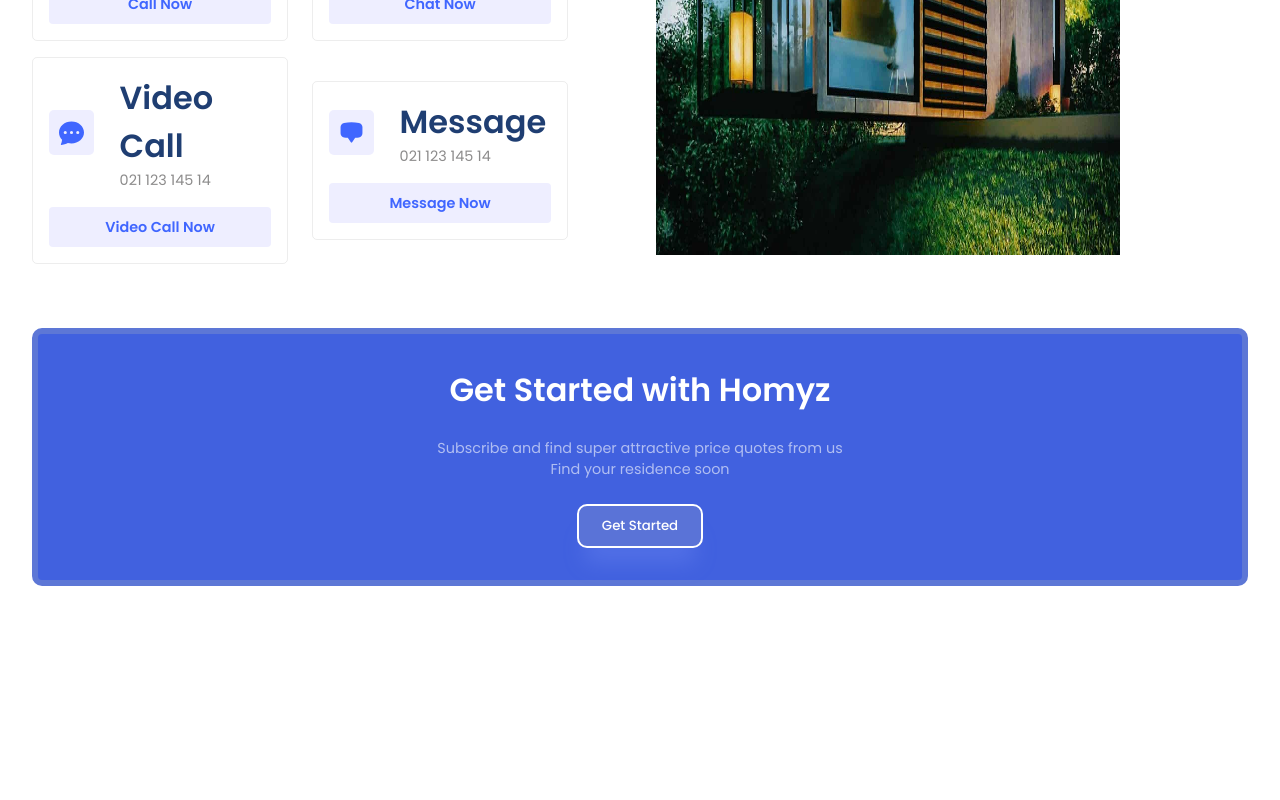
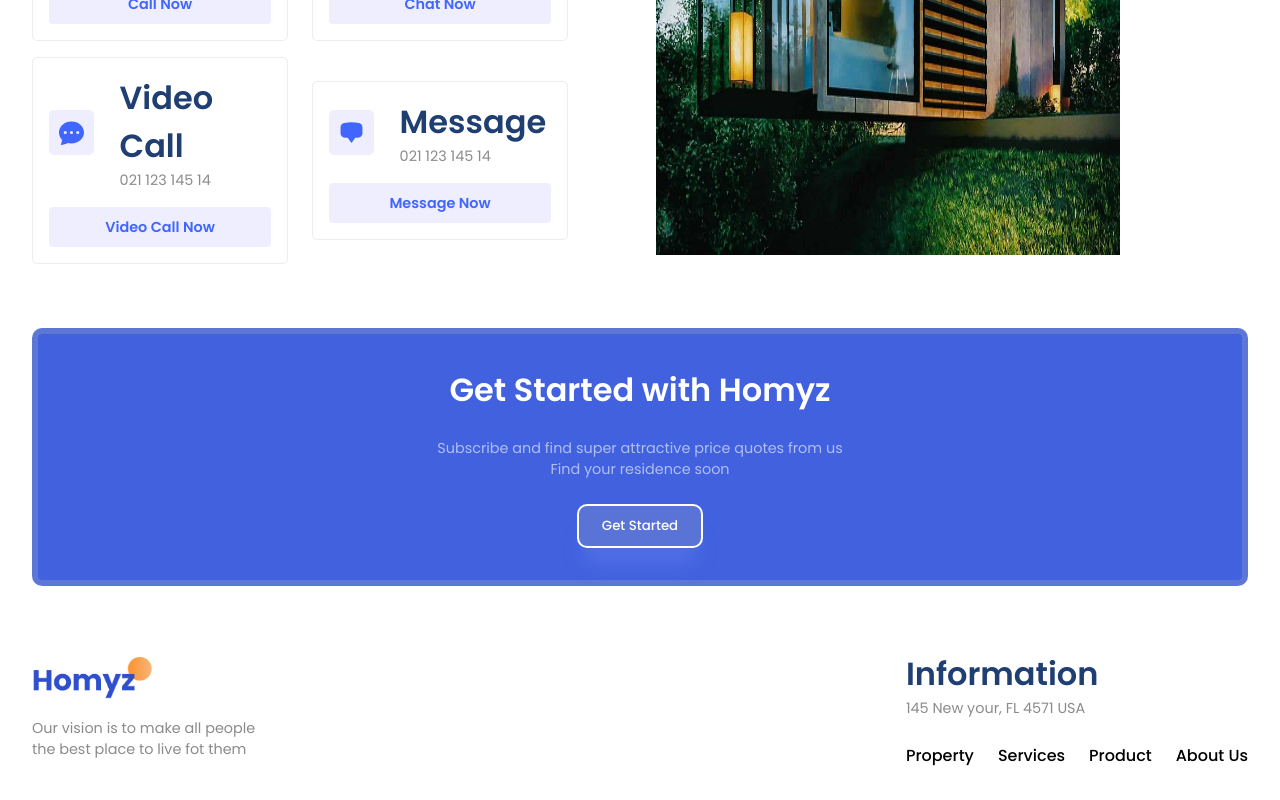
Before and after one commit to emadeveloper/real-state-web, a React (Vite) app: page / in a window 1280 px wide. Shown: the part 2453-3253 px from the top of the page. Before the commit the page ends 3071 px from the top, so only its background shows below. Built offline with nearby package versions, Linux system fonts and the light colour scheme; a web font is replaced by a local one.

Commit message:
adding footer section

```diff
--- a/src/App.jsx
+++ b/src/App.jsx
@@ -6,6 +6,7 @@
 import Value from './components/Value/Value';
 import Contact from './components/Contact/Contact';
 import GetStarted from './components/GetStarted/GetStarted';
+import Footer from './components/Footer/Footer';
 
 const App = () => {
   return (
@@ -20,6 +21,7 @@
       <Value />
       <Contact />
       <GetStarted />
+      <Footer />
     </div>
   );
 }
--- /dev/null
+++ b/src/components/Footer/Footer.css
@@ -0,0 +1,13 @@
+.f-container {
+    justify-content: space-between;
+}
+
+.f-left{
+    gap: 1rem;
+}
+
+.f-menu{
+    gap: 1.5rem;
+    margin-top: 1.5rem;
+    font-weight: 500;
+}
--- /dev/null
+++ b/src/components/Footer/Footer.jsx
@@ -0,0 +1,31 @@
+import React from 'react'
+import './Footer.css'
+
+const Footer = () => {
+  return (
+    <section className="f-wrapper">
+        <div className="paddings innerWidth flexCenter f-container">
+            {/* left side */}
+            <div className="flexColStart f-left">
+                <img src="./logo2.png" alt="" width={120} />
+
+                <span className='secondaryText'>Our vision is to make all people <br /> the best place to live fot them</span>
+            </div>
+
+            {/* right side */}
+            <div className="f-right flexColStart">
+                <span className='primaryText'>Information</span><span className='secondaryText'>145 New your, FL 4571 USA</span>
+
+                <div className="flexCenter f-menu">
+                    <span>Property</span>
+                    <span>Services</span>
+                    <span>Product</span>
+                    <span>About Us</span>
+                </div>
+            </div>
+        </div>
+    </section>
+  )
+}
+
+export default Footer
```
